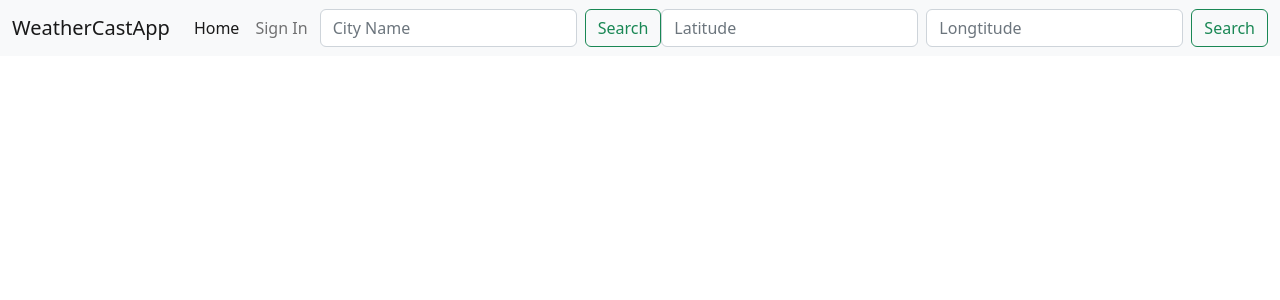
After one commit to alfavarman/dajngo_weather_app, a Django app: template templates/base.html in a window 1280 px wide. The commit adds this page. Shown: the top 300 px of the page. Run offline with Django 3.2, Linux system fonts and the light colour scheme; the template is opened without the code that fills it, so the values that code supplies are empty.

Commit message:
template inheritance, base template, navbar, search via lon lat

```diff
--- /dev/null
+++ b/templates/base.html
@@ -0,0 +1,18 @@
+<!DOCTYPE html>
+<html lang="en">
+<head>
+    <meta charset="UTF-8">
+    <meta name="viewport" content="width=device-width, initial-scale=1">
+    <meta http-equiv="X-UA-Compatible" content="ie=edge">
+    <title>WeatherCast</title>
+    <link href="https://cdn.jsdelivr.net/npm/bootstrap@5.2.2/dist/css/bootstrap.min.css" rel="stylesheet" integrity="sha384-Zenh87qX5JnK2Jl0vWa8Ck2rdkQ2Bzep5IDxbcnCeuOxjzrPF/et3URy9Bv1WTRi" crossorigin="anonymous">
+</head>
+<body>
+    {% include 'navbar.html' %}
+    {% block content %}
+    {% endblock %}
+    <footer class="footer">
+    </footer>
+    <script src="https://cdn.jsdelivr.net/npm/bootstrap@5.2.2/dist/js/bootstrap.bundle.min.js" integrity="sha384-OERcA2EqjJCMA+/3y+gxIOqMEjwtxJY7qPCqsdltbNJuaOe923+mo//f6V8Qbsw3" crossorigin="anonymous"></script>
+</body>
+</html>
--- /dev/null
+++ b/templates/navbar.html
@@ -0,0 +1,42 @@
+<header>
+<!--NavBar from bootstrap -->
+<nav class="navbar navbar-expand-lg bg-light">
+  <div class="container-fluid">
+    <a class="navbar-brand" href="#">WeatherCastApp</a>
+    <button class="navbar-toggler" type="button" data-bs-toggle="collapse" data-bs-target="#navbarSupportedContent" aria-controls="navbarSupportedContent" aria-expanded="false" aria-label="Toggle navigation">
+      <span class="navbar-toggler-icon"></span>
+    </button>
+    <div class="collapse navbar-collapse" id="navbarSupportedContent">
+      <ul class="navbar-nav me-auto mb-2 mb-lg-0">
+        <li class="nav-item">
+          <a class="nav-link active" aria-current="page" href="#">Home</a>
+        </li>
+        {% if user.authenticated %}
+        <li class="nav-item">
+          <a class="nav-link" href="#">Log Out</a>
+        </li>
+        <li class="nav-item">
+          <a class="nav-link" href="#">Add to Favourite</a>
+        </li>
+        {% else %}
+                <li class="nav-item">
+          <a class="nav-link" href="#">Sign In</a>
+        </li>
+        {% endif %}
+      </ul>
+      <form class="d-flex" method="GET" role="search">
+          {% csrf_token %}
+        <input class="form-control me-2" name="city" type="search" placeholder="City Name" aria-label="Search">
+        <button class="btn btn-outline-success" type="submit">Search</button>
+      </form>
+      <form class="d-flex" method="GET" role="search">
+          {% csrf_token %}
+        <input class="form-control me-2" name="lat" type="search" placeholder="Latitude" aria-label="Search">
+        <input class="form-control me-2" name="lon" type="search" placeholder="Longtitude" aria-label="Search">
+        <button class="btn btn-outline-success" type="submit">Search</button>
+      </form>
+    </div>
+  </div>
+</nav>
+<!--End Navbar-->
+</header>
--- a/weatherApp/constants.py
+++ b/weatherApp/constants.py
@@ -3,3 +3,8 @@ URL_LOC = 'https://api.openweathermap.org/data/2.5/weather?lat='
 URL_CIT = 'https://api.openweathermap.org/data/2.5/weather?q='
 API_K = '029dc5b900877d452bcc30d99cd5d497'
 UNITS_ID = '&units=metric&appid=029dc5b900877d452bcc30d99cd5d497'
+
+
+# http://maps.openweathermap.org/maps/2.0/weather/{op}/{z}/{x}/{y}?appid={API key}
+# https://tile.openweathermap.org/map/{layer}/{z}/{x}/{y}.png?appid={API key}
+# http://maps.openweathermap.org/maps/2.0/weather/PA0/10/7/11?date=&appid=029dc5b900877d452bcc30d99cd5d497
--- a/weatherProject/settings.py
+++ b/weatherProject/settings.py
@@ -42,7 +42,7 @@ ROOT_URLCONF = "weatherProject.urls"
 TEMPLATES = [
     {
         "BACKEND": "django.template.backends.django.DjangoTemplates",
-        "DIRS": [],
+        "DIRS": ["templates/"],
         "APP_DIRS": True,
         "OPTIONS": {
             "context_processors": [
```
Also changed, not shown: weatherApp/templates/weatherApp/index.html (+20 -32 lines), weatherApp/views.py (+9 -10 lines).
